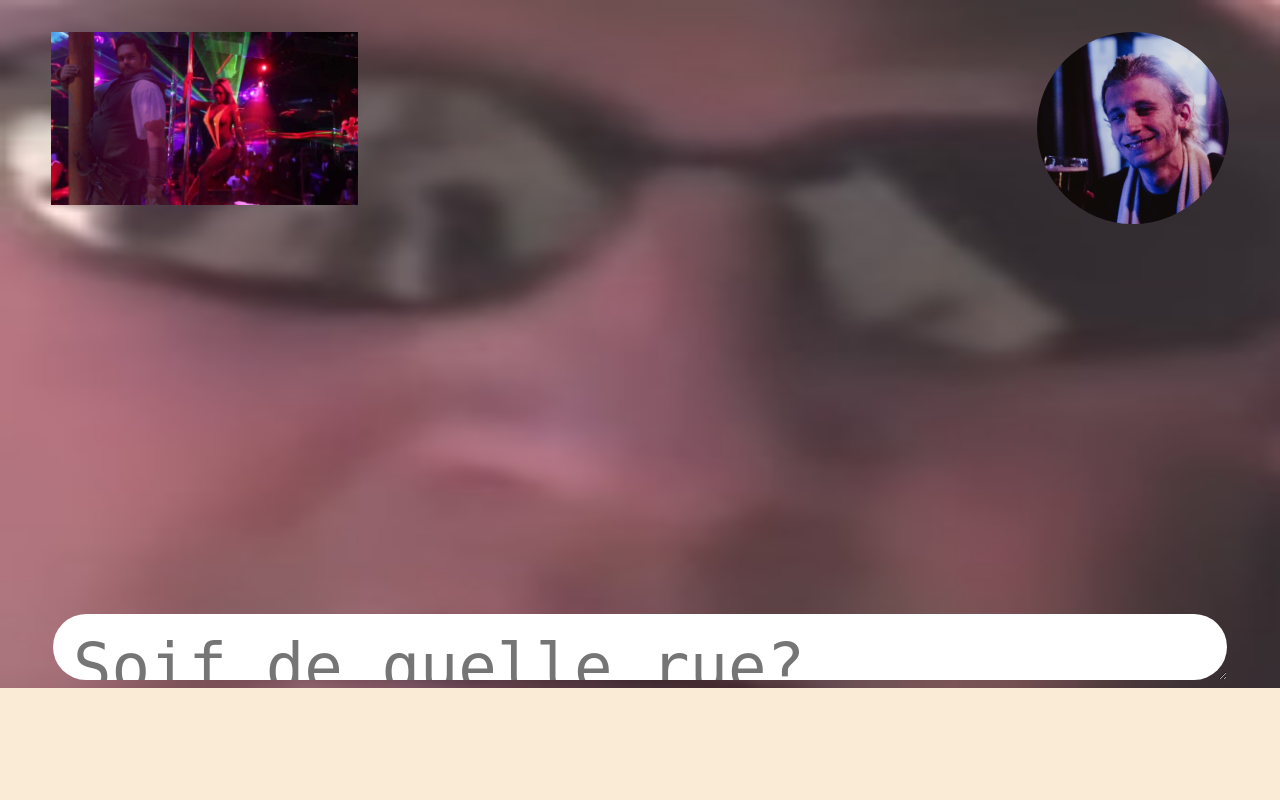
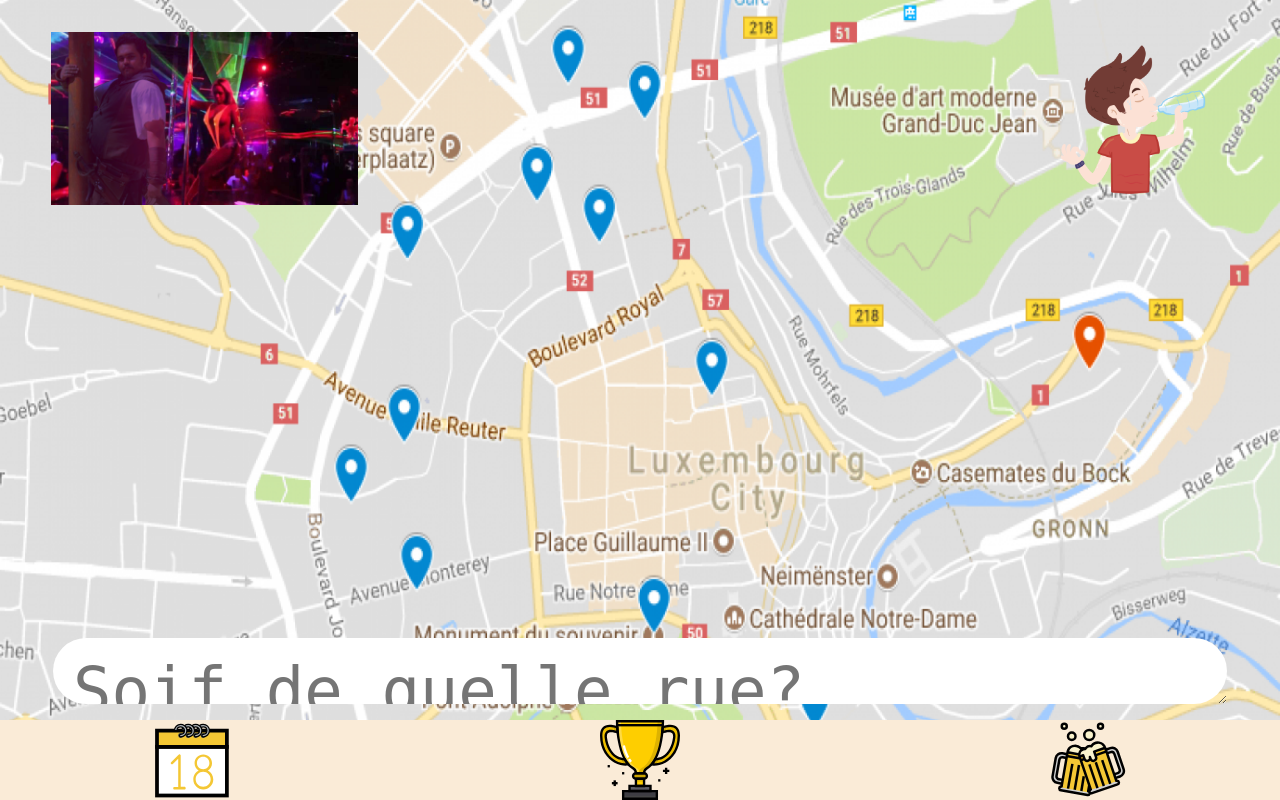
Before and after one commit to Ban0vsky/semaine-intensive-api, a PHP site: page / in a window 1280 px wide. Run offline with PHP 8.4, Linux system fonts and the light colour scheme.

Commit message:
new icons
new icons

```diff
--- a/index.html
+++ b/index.html
@@ -12,7 +12,7 @@
     <div class="logo">
         <img class="logoSvg" src="assets/images/logo.png" alt="">
     </div>
-    <img class="loginImage" src="assets/images/login.png" alt="">
+    <img class="loginImage" src="assets/images/drunk.png" alt="">
     <div class="login">
     <h1>S'inscrire</h1>
     <h1>Se connecter</h1>
@@ -45,9 +45,9 @@
         <div class="score"></div>
     </div>
     <div class="downBar">
-        <div class="history"></div>
-        <div class="leaderboard"></div>
-        <div class="friendList"></div>
+        <img src="assets/images/calendar (1).svg" class="history downIcon">
+        <img src="assets/images/trophy.svg" class="leaderboard downIcon">
+        <img src="assets/images/cheers.svg" class="friendList downIcon">
     </div>
     <script src="script/script.js"></script>
 </body>
--- a/style/styles.css
+++ b/style/styles.css
@@ -45,16 +45,18 @@
 .downBar{
     width: 100%;
     background-color: antiquewhite;
-    height: 14vh;
+    height: 10vh;
     position: absolute;
-    bottom: 0%
+    bottom: 0%;
+    display: flex;
+    justify-content: space-between
 }
 .searchBar{
     width: 100%;
     display: flex;
     justify-content: center;
     position: absolute;
-    bottom: 15%
+    bottom: 12%
 }
 .searchInput{
     width: 90%;
@@ -67,3 +69,9 @@
     padding-left: 20px;
     border: none;
 }
+
+.downIcon{
+    width: 10vw;
+    margin-left: 10vw;
+    margin-right: 10vw;
+}
```
Also changed, not shown: assets/images/Stop.svg (added), assets/images/background.jpg, assets/images/beer.svg (added), assets/images/calendar (1).svg (added), assets/images/cancel.svg (added), assets/images/capture.png (deleted), assets/images/cheers.svg (added), assets/images/drunk.png (added), assets/images/placeholder.svg (added), assets/images/trophy.svg (added).
